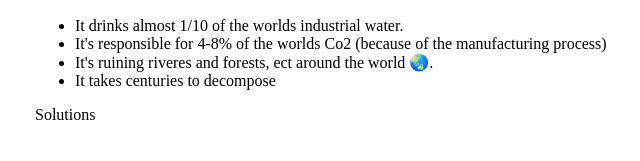
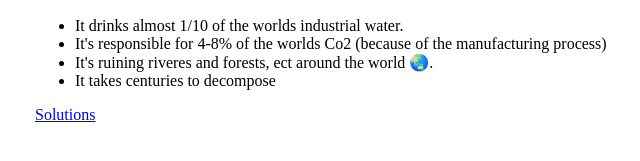
Before and after one commit to MrBrain295/concrete-problems.github.io, a plain HTML site: page index.html in a window 1280 px wide. Shown: the part 349-510 px from the top of the page, without its empty margins (63-703 px from the left). Drawn offline with Linux system fonts and the light colour scheme; a web font is replaced by a local one.

Commit message:
Update index.html

```diff
--- a/index.html
+++ b/index.html
@@ -18,7 +18,7 @@
 <li>It's ruining riveres and forests, ect around the world 🌏️.</li>
 <li>It takes centuries to decompose</li>
 </ul>
-<a href"~/sulutions.html">Solutions</a>
+<a href="https://mrbrain295.github.io/concrete-problems.github.io/sulutions.html">Solutions</a>
 </main>
 <style>/*Tells the browser this is styleing the main element.*/
 main {
```
